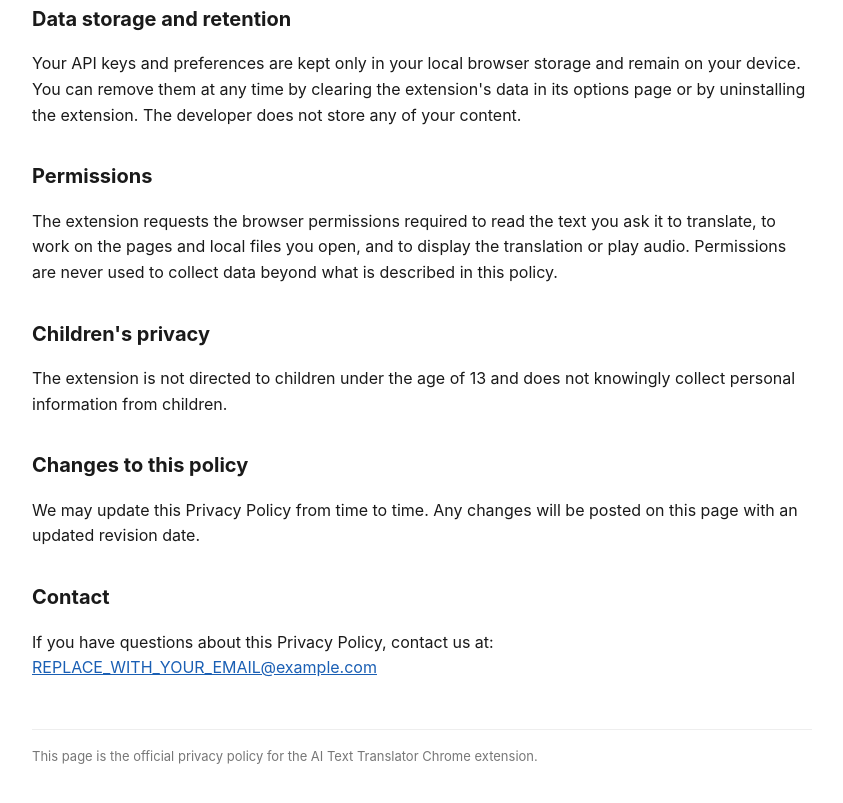
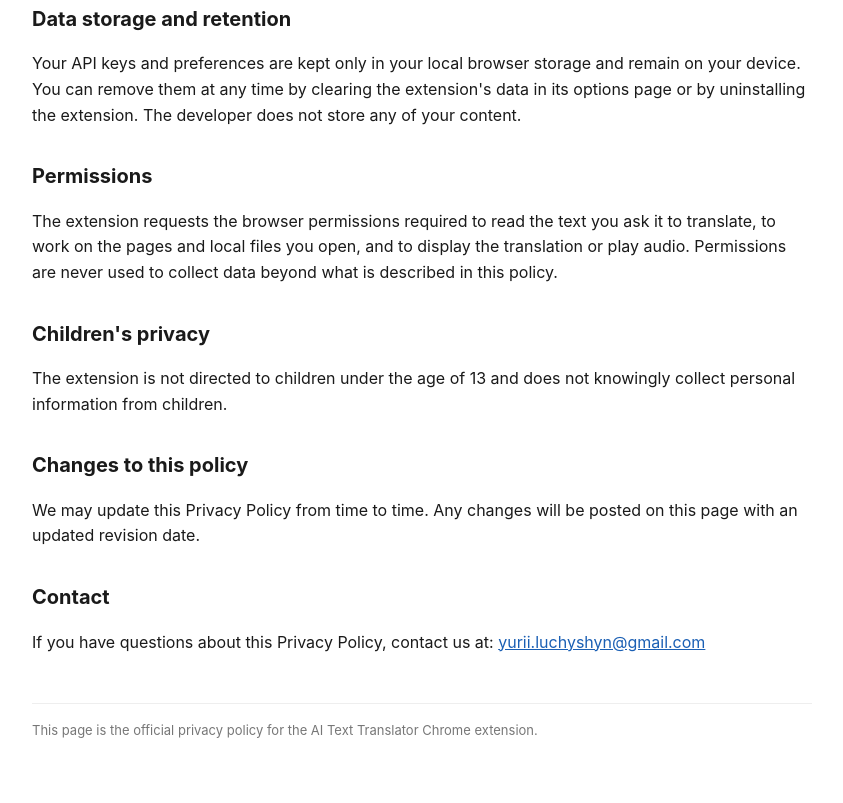
Before and after one commit to yuriiluchyshyn/chromeTranslation, a browser extension: page privacy-policy.html in a window 1280 px wide. Shown: the part 1254-2057 px from the top of the page, without its empty margins (218-1061 px from the left). Drawn offline with Linux system fonts and the light colour scheme.

Commit message:
Update privacy policy contact email

```diff
--- a/privacy-policy.html
+++ b/privacy-policy.html
@@ -115,7 +115,7 @@
   <h2>Contact</h2>
   <p>
     If you have questions about this Privacy Policy, contact us at:
-    <a href="mailto:REPLACE_WITH_YOUR_EMAIL@example.com">REPLACE_WITH_YOUR_EMAIL@example.com</a>
+    <a href="mailto:yurii.luchyshyn@gmail.com">yurii.luchyshyn@gmail.com</a>
   </p>
 
   <footer>
```
